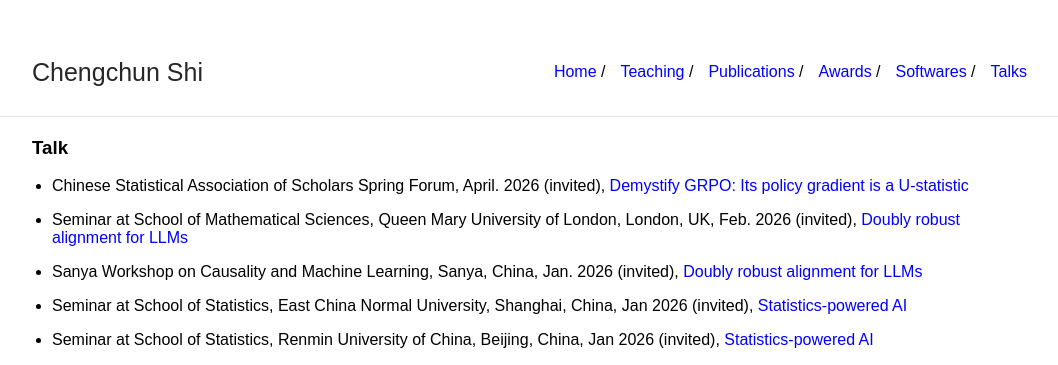
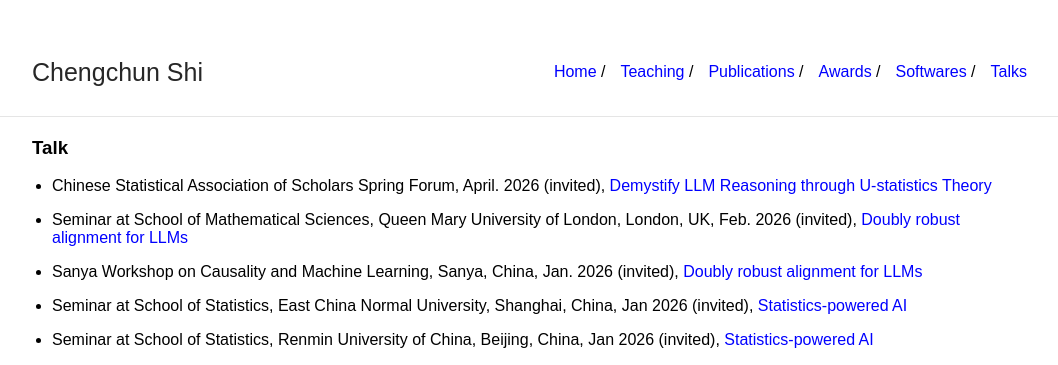
Before and after one commit to callmespring/callmespring.github.io, a Jekyll site: the page built from talk.md, in a window 1280 px wide and 900 px high. Shown: the top 365 px of the window, without its empty margins (108-1166 px from the left). Built offline with Jekyll 4.4.1, drawn with Linux system fonts in a browser that asks for light colours.

Commit message:
Update talk.md

```diff
--- a/talk.md
+++ b/talk.md
@@ -5,7 +5,7 @@ title: Talk
 
 ### Talk
 
-* Chinese Statistical Association of Scholars Spring Forum, April. 2026 (invited), [Demystify GRPO: Its policy gradient is a U-statistic](./slides/GRPOChinese.pdf)
+* Chinese Statistical Association of Scholars Spring Forum, April. 2026 (invited), [Demystify LLM Reasoning through U-statistics Theory](./slides/GRPO.pdf)
 
 * Seminar at School of Mathematical Sciences, Queen Mary University of London, London, UK, Feb. 2026 (invited), [Doubly robust alignment for LLMs](./slides/DRPO.pdf)
 
```
